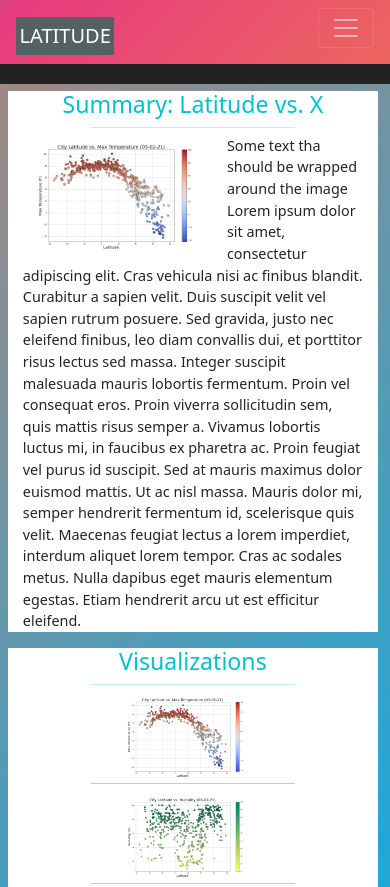
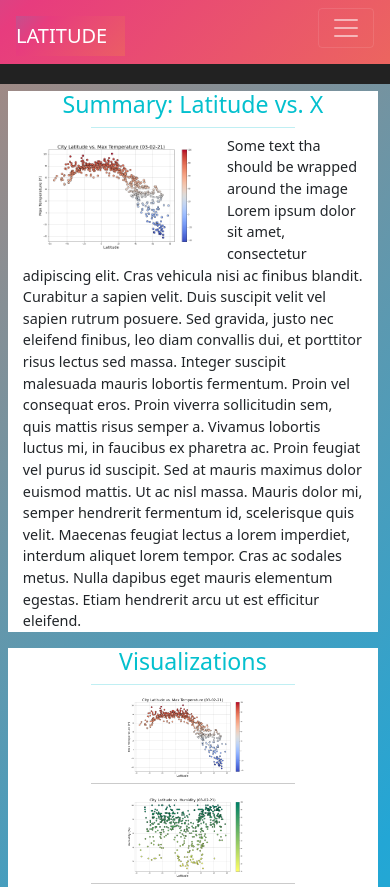
Before and after one commit to crogar/Web-Design-Challenge, a plain HTML site: page index.html in a window 390 px wide. Shown: the top 887 px of the page. Drawn offline with nearby package versions, Linux system fonts and the light colour scheme.

Commit message:
Update style.css

```diff
--- a/assets/css/style.css
+++ b/assets/css/style.css
@@ -3,10 +3,12 @@ body{
 
 }
 .navbar-brand{
-    background-color: #536162;
     color:azure;
-    padding: 1%;
+    padding-right: 5%;
     margin: 0;
+    background: linear-gradient(-45deg, #ee7752, #e73c7e, #23a6d5, #23d5ab);
+    background-size: 400% 400%;
+    animation: gradient 15s ease infinite;
 }
 
 .navbar{
@@ -95,11 +97,7 @@ body{
     margin: auto;
 }
 
-.navbar {
-    background: linear-gradient(-45deg, #ee7752, #e73c7e, #23a6d5, #23d5ab);
-    background-size: 400% 400%;
-    animation: gradient 15s ease infinite;
-}
+
 /* comparison styling*/
 
 .Comparison-cont hr, .container hr{
@@ -131,6 +129,14 @@ body{
 
 /* Style when Working with small screen devices */
 
+@media only screen and (max-width: 1096px) {
+    .navbar {
+        background: linear-gradient(-45deg, #ee7752, #e73c7e, #23a6d5, #23d5ab);
+        background-size: 400% 400%;
+        animation: gradient 15s ease infinite;
+    }
+}
+
 @media only screen and (max-width: 767px) {
     .grid-plots img{
         width: 100%;
@@ -161,4 +167,11 @@ body{
         align-items: center;
         margin: auto;
     }
+    .navbar-brand{
+        background-color: #536162;
+        background-color: white;
+        color:azure;
+        padding-right: 5%;
+        margin: 0;
+    }
   }
```
